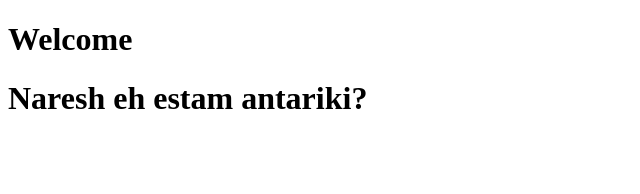
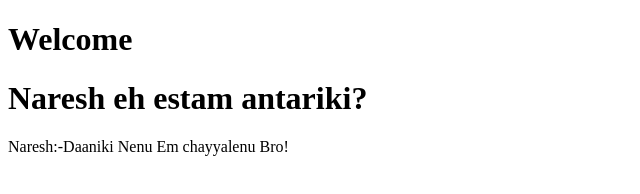
Before and after one commit to Nareshboosi/Collaboration, a plain HTML site: page index.html in a window 1280 px wide. Shown: the whole page, without its empty margins (0-640 px from the left). Drawn offline with Linux system fonts and the light colour scheme.

Commit message:
naresh Changes

```diff
--- a/index.html
+++ b/index.html
@@ -5,4 +5,5 @@
 <body>
   <h1>Welcome</h1>
   <h1>Naresh eh estam antariki?</h1>
+  <p> Naresh:-Daaniki Nenu Em chayyalenu Bro!</p>
 </body>
```
